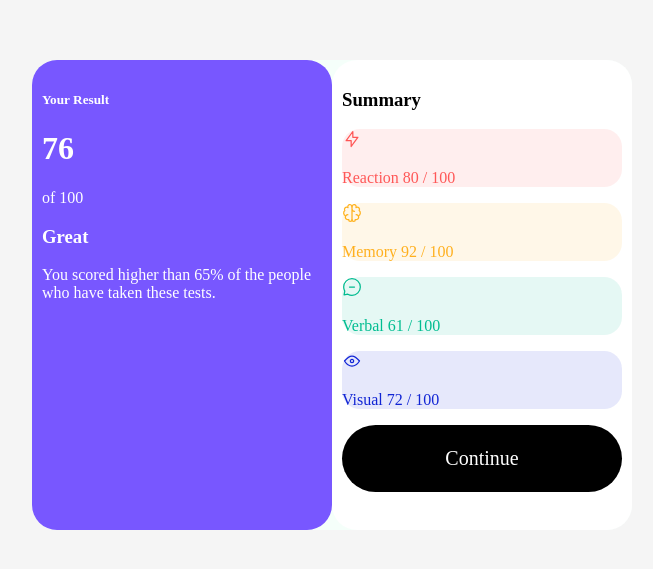
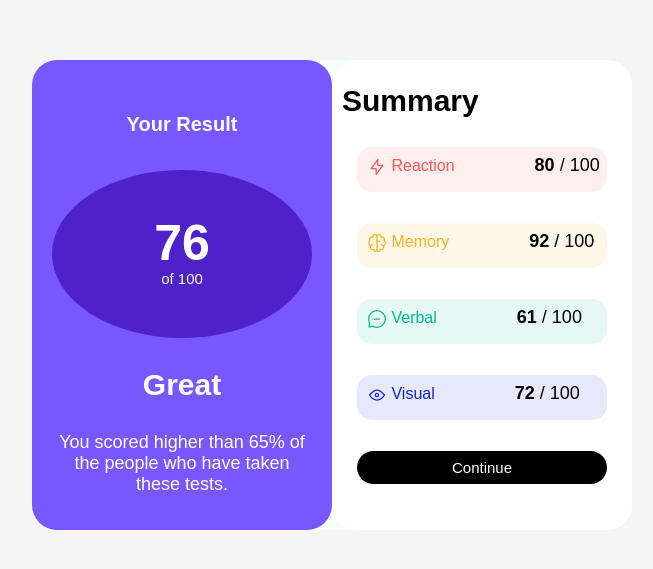
Before and after one commit to SAMMIE00/frontend-mentor-challenge, a plain HTML site: page first challenge/index.html in a window 1280 px wide. Shown: the part 113-682 px from the top of the page, without its empty margins (308-961 px from the left). Drawn offline with Linux system fonts and the light colour scheme.

Commit message:
done with the summary part and working on the result part

```diff
--- a/first challenge/index.html
+++ b/first challenge/index.html
@@ -12,6 +12,8 @@
     />
     <title>Frontend Mentor | Results summary component</title>
     <link rel="stylesheet" href="style.css" />
+    <link rel="preconnect" href="https://fonts.googleapis.com">
+<link rel="preconnect" href="https://fonts.gstatic.com" crossorigin>
   </head>
   <body>
     <div class="main-container">
@@ -19,32 +21,32 @@
         <div class="results">
           <h5>Your Result</h5>
            <div class="circle">
-             <h1>76</h1>
-             <p>of 100</p>
+             <h1><b>76</b></h1>
+             <p><small>of 100</small></p>
            </div>
-           <h3>Great </h3>
+           <h3>Great</h3>
            <p>You scored higher than 65% of the people who have taken these tests.</p>
         </div>
       </div>
       <!--where the second part starts-->
       <div class="summary-card">
-        <h3>Summary</h3>
+        <h3>Summary</h3><br>
         <div class="Reaction-card">
           <svg xmlns="http://www.w3.org/2000/svg" width="20" height="20" fill="none" viewBox="0 0 20 20"><path stroke="#F55" stroke-linecap="round" stroke-linejoin="round" stroke-width="1.25" d="M10.833 8.333V2.5l-6.666 9.167h5V17.5l6.666-9.167h-5Z"/></svg>
-          <p>Reaction 80 / 100</p>
-        </div>
+          <span>Reaction</span><p class="sum"><b>80</b> / 100</p>
+        </div><br>
         <div class="Memory-card">
           <svg xmlns="http://www.w3.org/2000/svg" width="20" height="20" fill="none" viewBox="0 0 20 20"><path stroke="#FFB21E" stroke-linecap="round" stroke-linejoin="round" stroke-width="1.25" d="M5.833 11.667a2.5 2.5 0 1 0 .834 4.858"/><path stroke="#FFB21E" stroke-linecap="round" stroke-linejoin="round" stroke-width="1.25" d="M3.553 13.004a3.333 3.333 0 0 1-.728-5.53m.025-.067a2.083 2.083 0 0 1 2.983-2.824m.199.054A2.083 2.083 0 1 1 10 3.75v12.917a1.667 1.667 0 0 1-3.333 0M10 5.833a2.5 2.5 0 0 0 2.5 2.5m1.667 3.334a2.5 2.5 0 1 1-.834 4.858"/><path stroke="#FFB21E" stroke-linecap="round" stroke-linejoin="round" stroke-width="1.25" d="M16.447 13.004a3.334 3.334 0 0 0 .728-5.53m-.025-.067a2.083 2.083 0 0 0-2.983-2.824M10 3.75a2.085 2.085 0 0 1 2.538-2.033 2.084 2.084 0 0 1 1.43 2.92m-.635 12.03a1.667 1.667 0 0 1-3.333 0"/></svg>
-          <p>Memory 92 / 100</p>
-        </div>
+          <span>Memory</span><p class="sum"><b>92</b> / 100</p>
+        </div><br>
         <div class="Verbal-card">
           <svg xmlns="http://www.w3.org/2000/svg" width="20" height="20" fill="none" viewBox="0 0 20 20"><path stroke="#00BB8F" stroke-linecap="round" stroke-linejoin="round" stroke-width="1.25" d="M7.5 10h5M10 18.333A8.333 8.333 0 1 0 1.667 10c0 1.518.406 2.942 1.115 4.167l-.699 3.75 3.75-.699A8.295 8.295 0 0 0 10 18.333Z"/></svg>
-          <p>Verbal 61 / 100</p>
-        </div>
+          <span>Verbal</span><p class="sum"><b>61</b> / 100</p>
+        </div><br>
         <div class="visual-card">
           <svg xmlns="http://www.w3.org/2000/svg" width="20" height="20" fill="none" viewBox="0 0 20 20"><path stroke="#1125D6" stroke-linecap="round" stroke-linejoin="round" stroke-width="1.25" d="M10 11.667a1.667 1.667 0 1 0 0-3.334 1.667 1.667 0 0 0 0 3.334Z"/><path stroke="#1125D6" stroke-linecap="round" stroke-linejoin="round" stroke-width="1.25" d="M17.5 10c-1.574 2.492-4.402 5-7.5 5s-5.926-2.508-7.5-5C4.416 7.632 6.66 5 10 5s5.584 2.632 7.5 5Z"/></svg>
-          <p>Visual 72 / 100</p>
-        </div>
+          <span>Visual</span><p class="sum"><b>72</b> / 100</p>
+        </div><br>
         <div class="button">
           <p>Continue</p>
         </div>
--- a/first challenge/style.css
+++ b/first challenge/style.css
@@ -4,6 +4,7 @@ body{
     background-color:whitesmoke;
     justify-content: center;
     align-items: center;
+    font-family: 'Hanken Grotesk', sans-serif;
 }
 .main-container{
     display: flex;
@@ -24,43 +25,83 @@ body{
     align-items:center;
     padding: 10px;
 }
+.results{
+    text-align: center;
+    padding: 10px;
+    font-size: 18px;
+}
+.circle{
+    background-color: hsla(256, 72%, 46%, 1);
+    border-radius: 50%;
+    font-size: 18px;
+    line-height: 0.9px;
+    padding:40px;
+
+}
+h1{
+    font-size: 50px;
+}
+h3{
+    font-size: 30px;
+}
+h5{
+    font-size: 20px;
+}
 .summary-card{
     background-color: hsl(0, 0%, 100%);
     border-radius:25px 25px;
     height: 450px;
     width:400px;
     padding:10px;
-    justify-content:center;
-    align-items:center;
-
+    line-height: 1px;
 }
 .Reaction-card{
     background-color: hsla(0, 100%, 67%, 0.1);
     color:hsl(0, 100%, 67%) ;
-    border-radius: 18px;
+    border-radius: 15px;
+    height: 45px;
+    margin: 15px;
 }
 .Memory-card {
     background-color: hsla(39, 100%, 56%, 0.1);
     color: hsl(39, 100%, 56%);
-    border-radius: 18px;
+    border-radius: 15px;
+    height: 45px;
+    margin: 15px;
 }
 .Verbal-card {
     background-color: hsla(166, 100%, 37%, 0.1);
     color: hsl(166, 100%, 37%);
-    border-radius: 18px;
+    border-radius: 15px;
+    height: 45px;
+    margin: 15px;
 }
 .visual-card {
     background-color: hsla(234, 85%, 45%, 0.1);
     color: hsl(234, 85%, 45%);
-    border-radius: 18px;
+    border-radius: 15px;
+    height: 45px;
+    margin: 15px;
+}
+svg{
+    display: inline-block;
+    vertical-align: middle;
+    margin-left: 10px;
 }
 .button{
     background-color: black;
-    border-radius: 35px;
+    border-radius: 20px;
     color: white;
     text-align: center;
-    padding:0.1em;
-    font-size: 20px;
+    padding:1px;
+    font-size: 15px;
+    margin: 15px;
+}
+.sum{
+    display:inline-block;
+    color: black;
+    margin-left: 80px;
+    font-size: large;
 }
 
 
```
